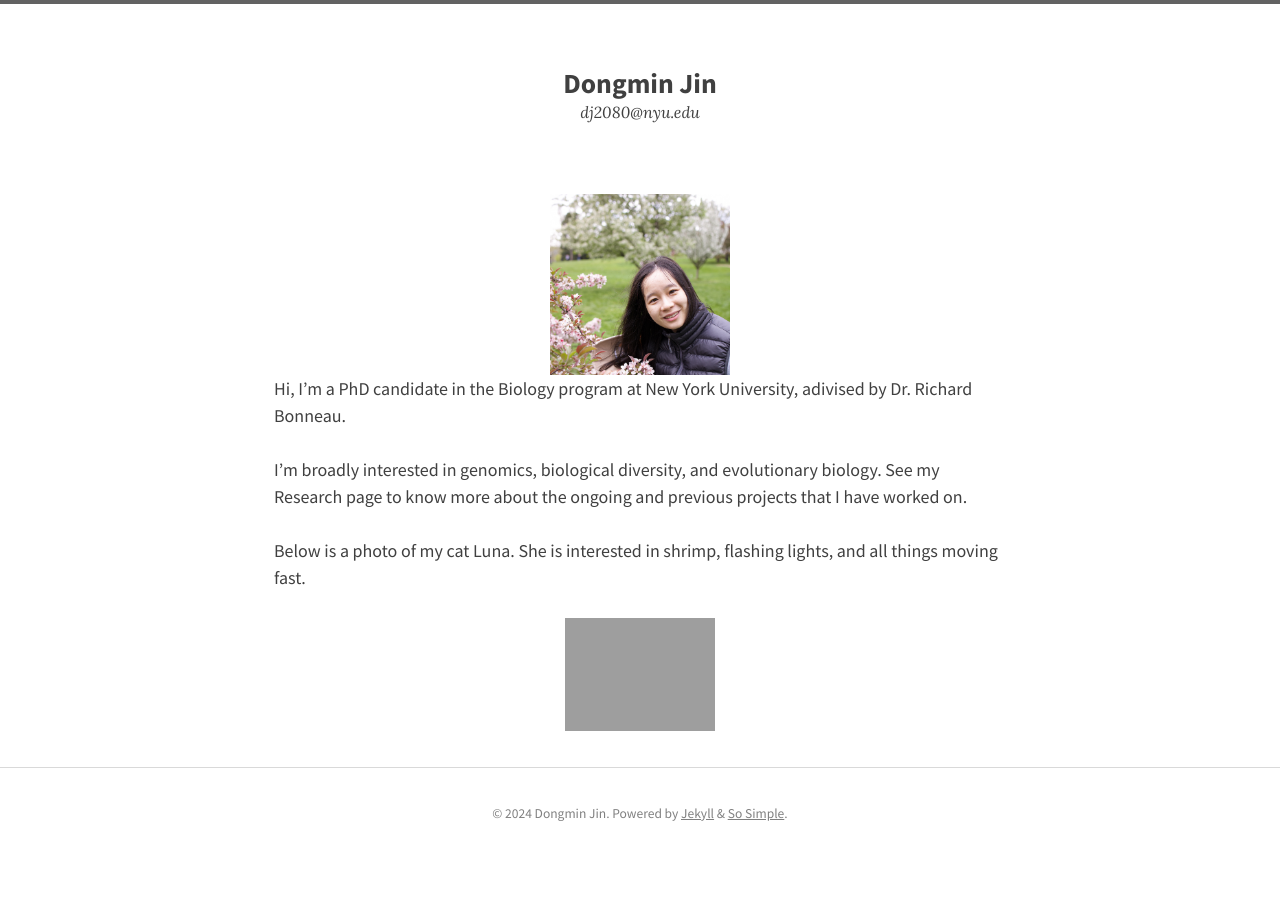
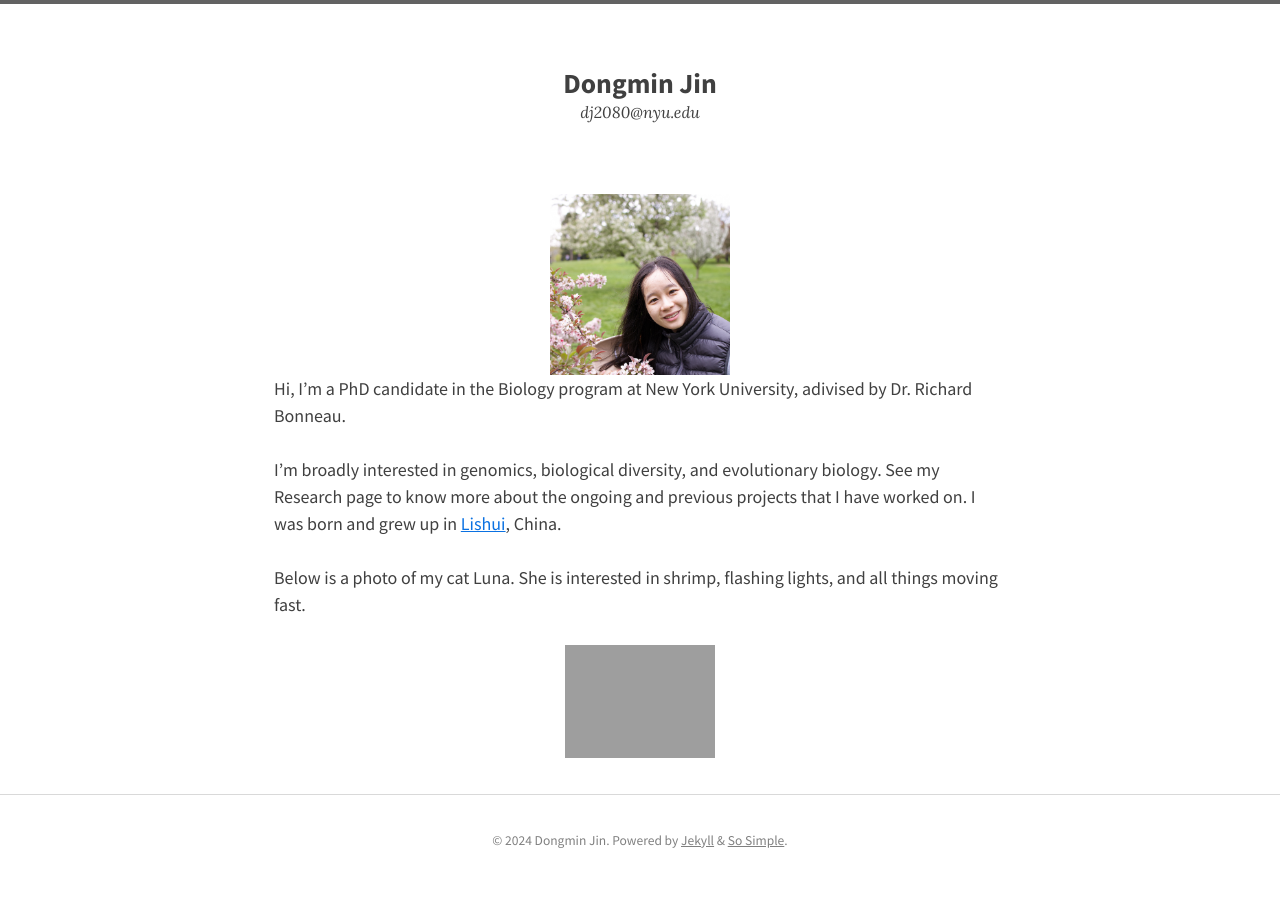
Before and after one commit to jindongmin/jindongmin.github.io, a Jekyll site: the page built from index.md, in a window 1280 px wide. Built offline with Jekyll 4.4.1, drawn with Linux system fonts in a browser that asks for light colours; nearby versions of some CDN libraries; before the commit the page ends 900 px from its top, so only the background shows below that.

Commit message:
home page

```diff
--- a/index.md
+++ b/index.md
@@ -12,7 +12,7 @@ entries_layout: list
 
 Hi, I'm a PhD candidate in the Biology program at New York University, adivised by Dr. Richard Bonneau.
 
-I'm broadly interested in genomics, biological diversity, and evolutionary biology. See my Research page to know more about the ongoing and previous projects that I have worked on.
+I'm broadly interested in genomics, biological diversity, and evolutionary biology. See my Research page to know more about the ongoing and previous projects that I have worked on. I was born and grew up in [Lishui](https://en.wikipedia.org/wiki/Lishui), China.
 
 Below is a photo of my cat Luna. She is interested in shrimp, flashing lights, and all things moving fast.
 
```
